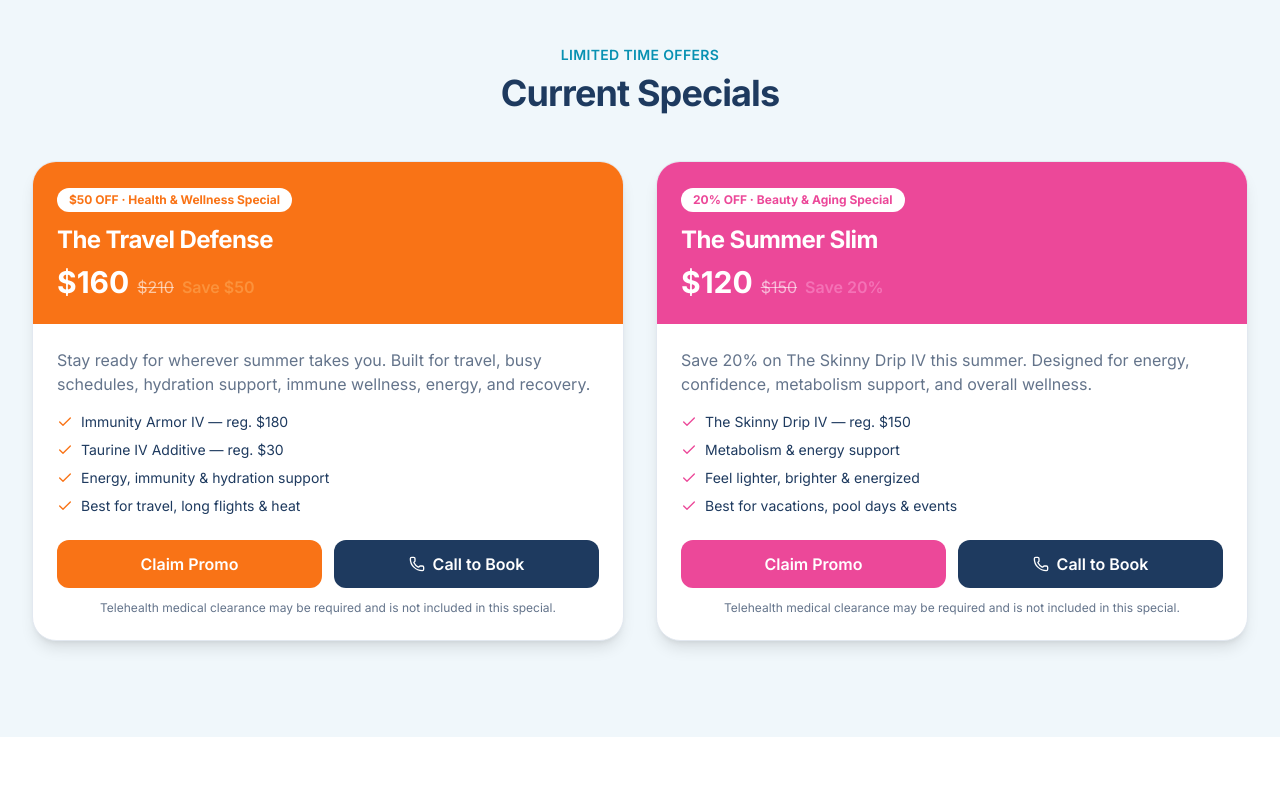
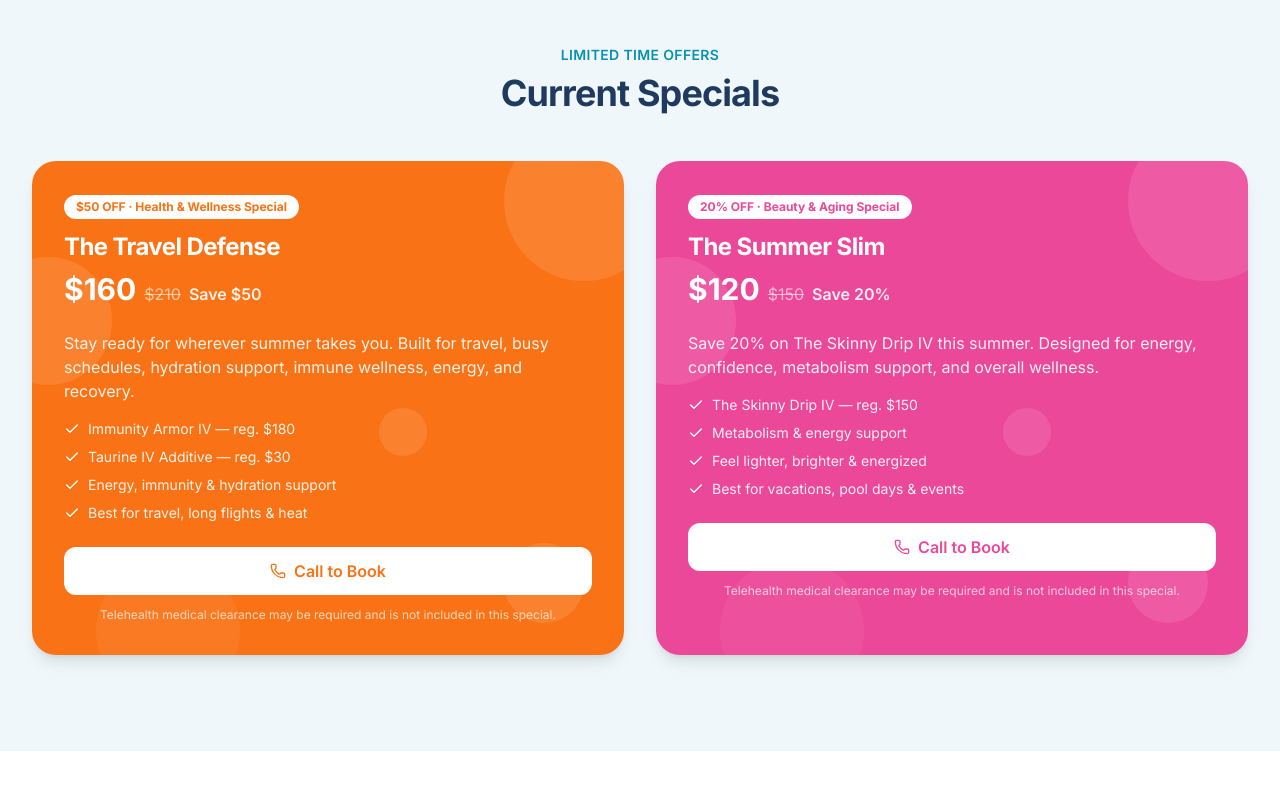
Before and after one commit to VandalsSmile/pivjv, a Next.js app: page / in a window 1280 px wide. Shown: the part 3480-4280 px from the top of the page. Built offline with nearby package versions, Linux system fonts and the light colour scheme.

Commit message:
feat: update specials section theme styles and layout adjustments

```diff
--- a/components/sections/specials-section.tsx
+++ b/components/sections/specials-section.tsx
@@ -19,13 +19,9 @@ const SPECIALS = [
       "Best for travel, long flights & heat",
     ],
     theme: {
-      header: "bg-accent",
+      card: "bg-accent",
       badge: "bg-white text-accent",
-      savings: "text-accent-light",
-      check: "text-accent",
-      button:
-        "bg-accent text-white hover:bg-accent-dark inline-flex items-center justify-center gap-2 px-6 py-3 font-semibold rounded-lg transition-colors duration-200",
-      border: "border border-border",
+      button: "text-accent",
     },
   },
   {
@@ -44,13 +40,9 @@ const SPECIALS = [
       "Best for vacations, pool days & events",
     ],
     theme: {
-      header: "bg-pink",
+      card: "bg-pink",
       badge: "bg-white text-pink",
-      savings: "text-pink-light",
-      check: "text-pink",
-      button:
-        "bg-pink text-white hover:bg-pink-dark inline-flex items-center justify-center gap-2 px-6 py-3 font-semibold rounded-lg transition-colors duration-200",
-      border: "border border-border",
+      button: "text-pink",
     },
   },
 ];
@@ -72,55 +64,58 @@ export function SpecialsSection() {
           {SPECIALS.map((special) => (
             <div
               key={special.name}
-              className={`bg-white rounded-2xl shadow-lg overflow-hidden ${special.theme.border}`}
+              className={`relative overflow-hidden rounded-2xl shadow-lg text-white ${special.theme.card}`}
             >
-              <div className={`${special.theme.header} p-6 text-white`}>
+              {/* Decorative bubbles */}
+              <div
+                aria-hidden="true"
+                className="pointer-events-none absolute inset-0"
+              >
+                <span className="absolute -top-10 -right-10 w-40 h-40 rounded-full bg-white/10" />
+                <span className="absolute top-24 -left-12 w-32 h-32 rounded-full bg-white/10" />
+                <span className="absolute bottom-8 right-10 w-20 h-20 rounded-full bg-white/10" />
+                <span className="absolute -bottom-12 left-16 w-36 h-36 rounded-full bg-white/5" />
+                <span className="absolute top-1/2 right-1/3 w-12 h-12 rounded-full bg-white/10" />
+              </div>
+
+              <div className="relative p-8">
                 <span
                   className={`inline-block ${special.theme.badge} text-xs font-bold px-3 py-1 rounded-full mb-3`}
                 >
                   {special.discount} · {special.category}
                 </span>
                 <h3 className="text-2xl font-bold mb-2">{special.name}</h3>
-                <div className="flex items-baseline gap-2">
+                <div className="flex items-baseline gap-2 mb-6">
                   <span className="text-3xl font-bold">${special.price}</span>
                   <span className="text-white/60 line-through">
                     ${special.regularPrice}
                   </span>
-                  <span className={`${special.theme.savings} font-semibold`}>
+                  <span className="font-semibold text-white/90">
                     {special.savingsLabel}
                   </span>
                 </div>
-              </div>
-              <div className="p-6">
-                <p className="text-foreground-muted mb-4">
-                  {special.description}
-                </p>
+
+                <p className="text-white/90 mb-4">{special.description}</p>
                 <ul className="space-y-2 mb-6">
                   {special.features.map((item) => (
                     <li
                       key={item}
-                      className="flex items-center gap-2 text-sm text-foreground"
+                      className="flex items-center gap-2 text-sm text-white/90"
                     >
-                      <Check
-                        className={`w-4 h-4 flex-shrink-0 ${special.theme.check}`}
-                      />
+                      <Check className="w-4 h-4 flex-shrink-0 text-white" />
                       {item}
                     </li>
                   ))}
                 </ul>
-                <div className="flex flex-col sm:flex-row gap-3">
-                  <Link href="/specials" className={`flex-1 ${special.theme.button}`}>
-                    Claim Promo
-                  </Link>
+
                 <Link
                   href={`tel:${CONTACT.phoneClean}`}
-                    className="btn-secondary flex-1 justify-center"
+                  className={`inline-flex w-full items-center justify-center gap-2 rounded-lg bg-white px-6 py-3 font-semibold transition-colors duration-200 hover:bg-white/90 ${special.theme.button}`}
                 >
                   <Phone className="w-4 h-4" />
                   Call to Book
                 </Link>
-                </div>
-                <p className="text-xs text-foreground-muted text-center mt-3">
+                <p className="text-xs text-white/70 text-center mt-3">
                   Telehealth medical clearance may be required and is not
                   included in this special.
                 </p>
```
Lines whose indentation alone changed are shown as unchanged.
